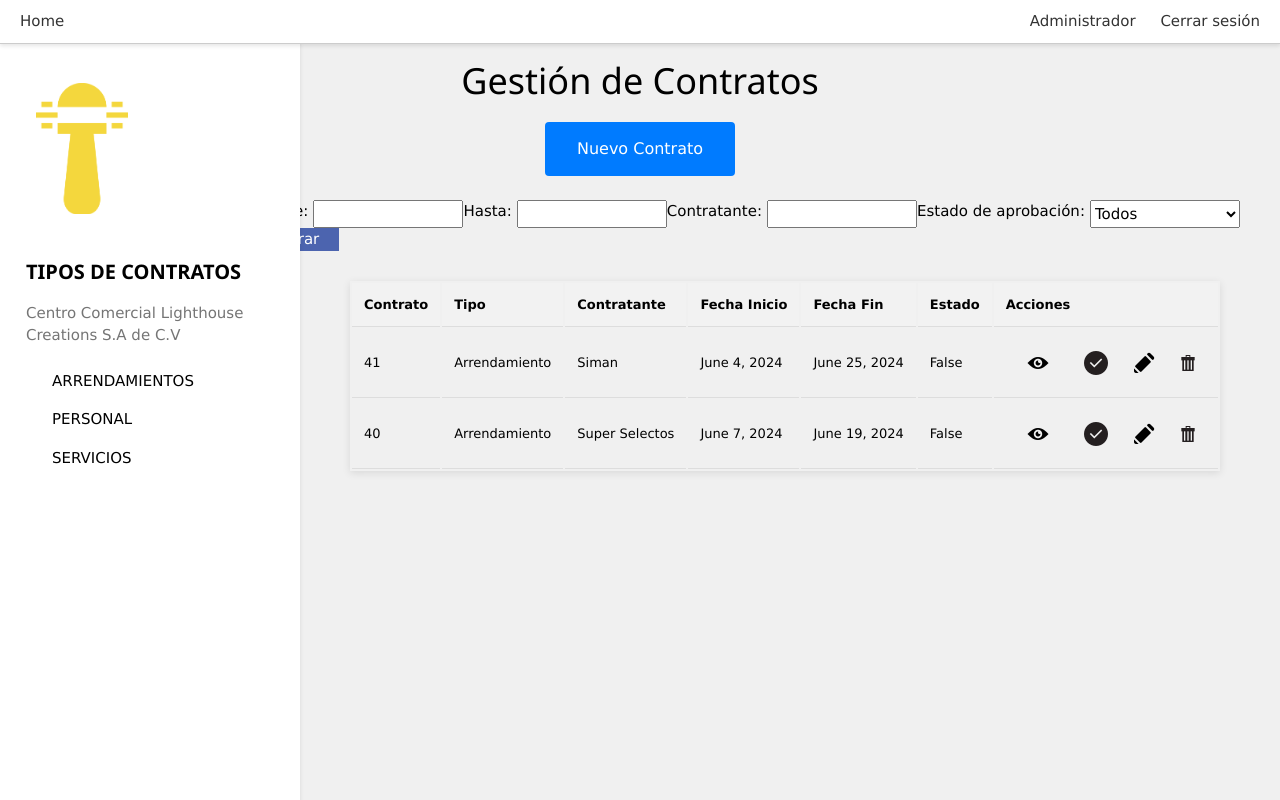
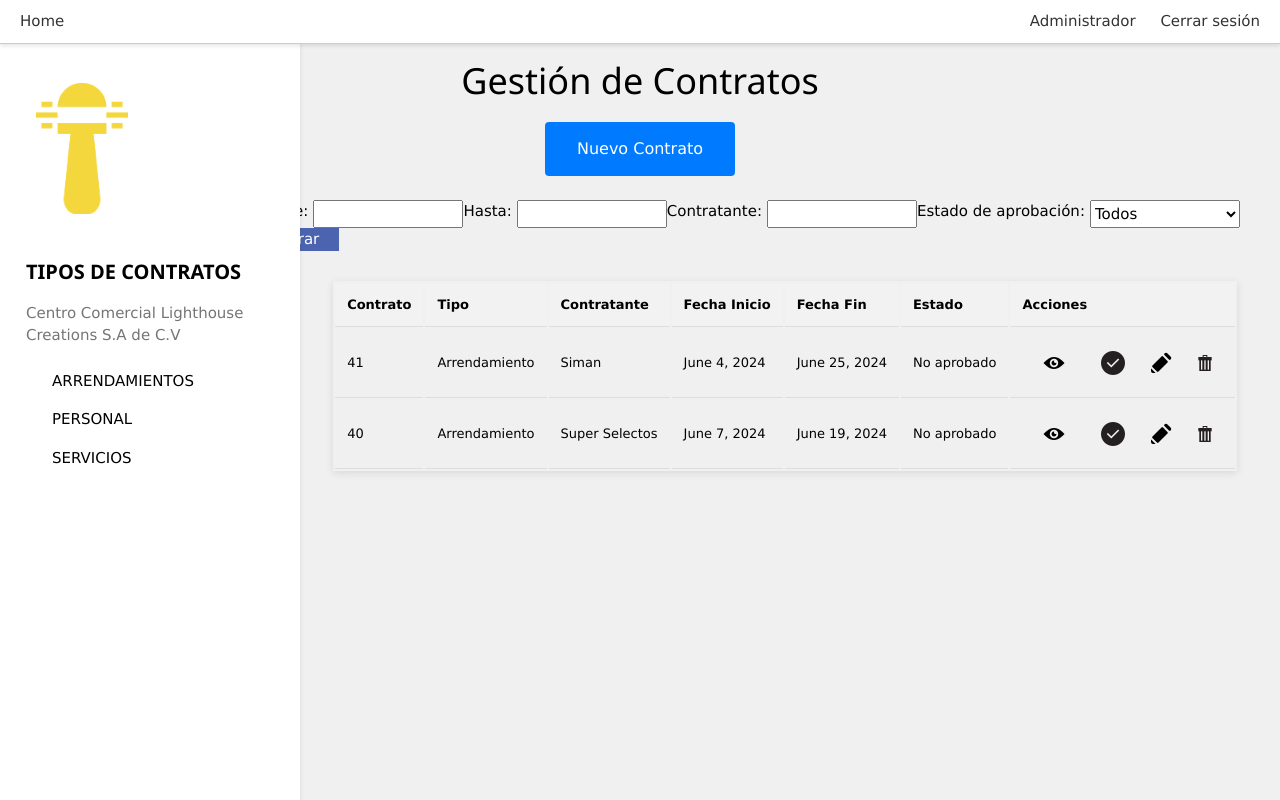
Before and after one commit to Hean0364/HDP-ETAPA1, a Django app: page /contratos/ in a window 1280 px wide. Run offline with Django 4.2, Linux system fonts and the light colour scheme; a user stored in the database is signed in; data comes from the database, SQL or seed files in the repository; both versions use the stored data as it was after the commit; some libraries are stand-ins or nearby versions.

Commit message:
Agregado aprobar y aprobado en estado

```diff
--- a/GestionContratos/templates/contratosBase.html
+++ b/GestionContratos/templates/contratosBase.html
@@ -69,7 +69,11 @@
                 {% endif %}
                 <td>{{ contrato.contrato.fechaInicio }}</td>
                 <td>{{ contrato.contrato.fechaFin }}</td>
-                <td>{{ contrato.contrato.aprobado }}</td>
+                {% if contrato.contrato.aprobado %}
+                    <td>Aprobado</td>
+                {% else %}
+                    <td>No aprobado</td>
+                {% endif %}
                 <td>
                     <a href="{% url 'verContrato' contrato.contrato.contratoId %}" id="spa">
                         <img src="{% static 'css/ver.png' %}" style="width:-5%;" class="w3-round"></a>
```
Also changed, not shown: db.sqlite3.
